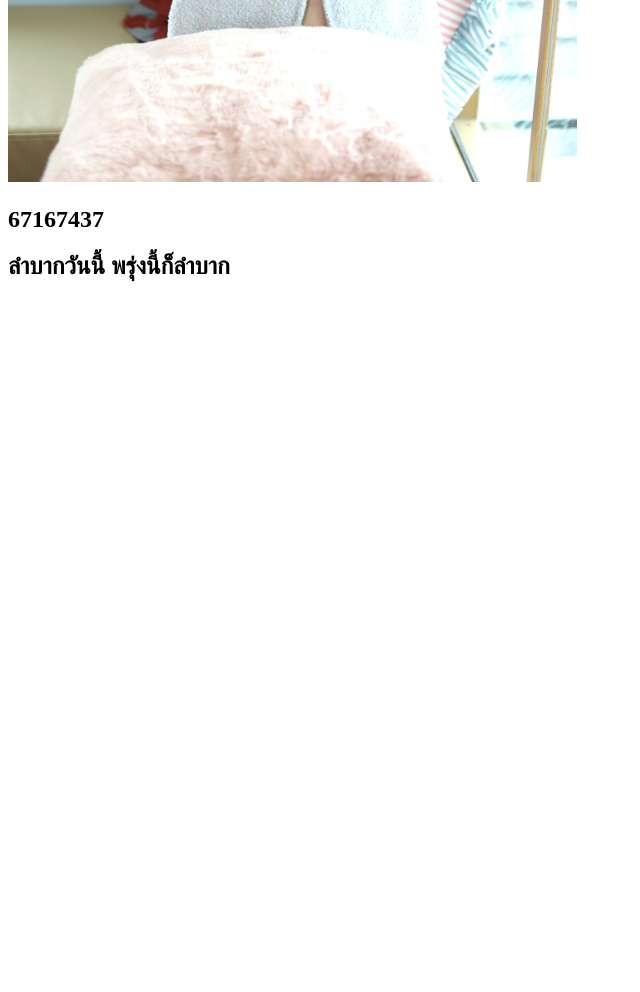
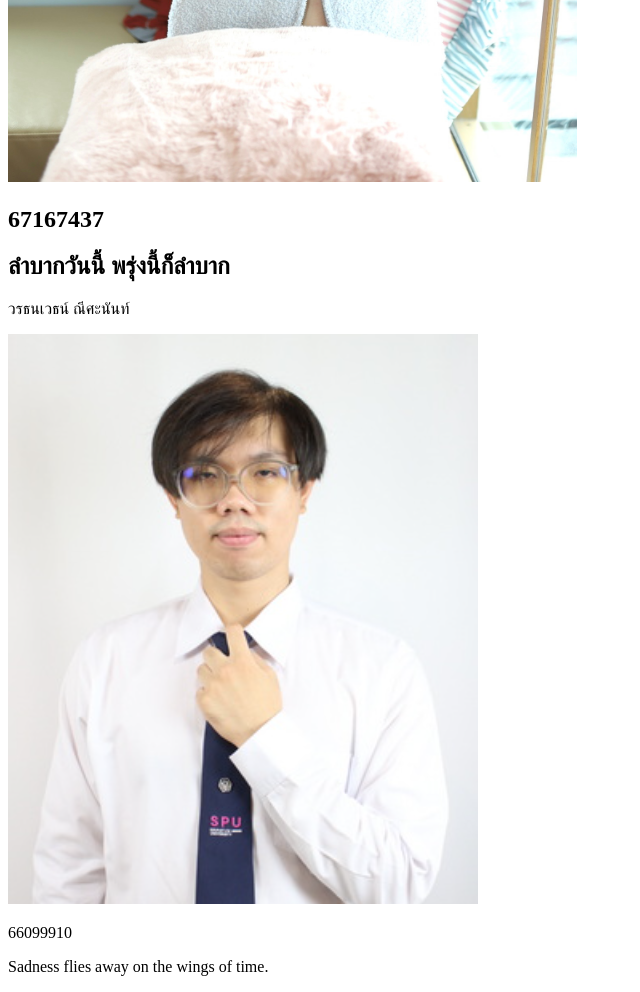
Before and after one commit to Phanukon01/co-lap, a plain HTML site: page index.html in a window 1280 px wide. Shown: the part 1469-2461 px from the top of the page, without its empty margins (0-640 px from the left). Before the commit the page ends 1769 px from the top, so only its background shows below. Drawn offline with Linux system fonts and the light colour scheme.

Commit message:
add info1

```diff
--- a/index.html
+++ b/index.html
@@ -1,9 +1,11 @@
 <!DOCTYPE html>
 <html lang="en">
+
 <head>
     <title>Collab Project</title>
     <meta charset="UTF-8">
 </head>
+
 <body>
 
 
@@ -15,8 +17,7 @@
 
     <!-- 67182803, put information here!! -->
     <p>ภูริวัชร์ จินดาพงษ์ศิริ</p>
-        <img src="stdempimg.gif" alt=""
-        width="100">
+    <img src="stdempimg.gif" alt="" width="100">
     <p>67182803</p>
     <p>เน้นนอนไม่เน้นนัว</p>
 
@@ -32,6 +33,11 @@
     <!-- 67161002, put information here!! -->
 
     <!-- 67161002, put information here!! -->
+    <p>วรธนเวธน์ ณีศะนันท์</p>
+    <img src="./66099910-pic.png" alt="">
+    <p>66099910</p>
+    <p>Sadness flies away on the wings of time.</p>
 
 </body>
+
 </html>
```
Also changed, not shown: 66099910-pic.png (added). Lines whose indentation alone changed are shown as unchanged.
